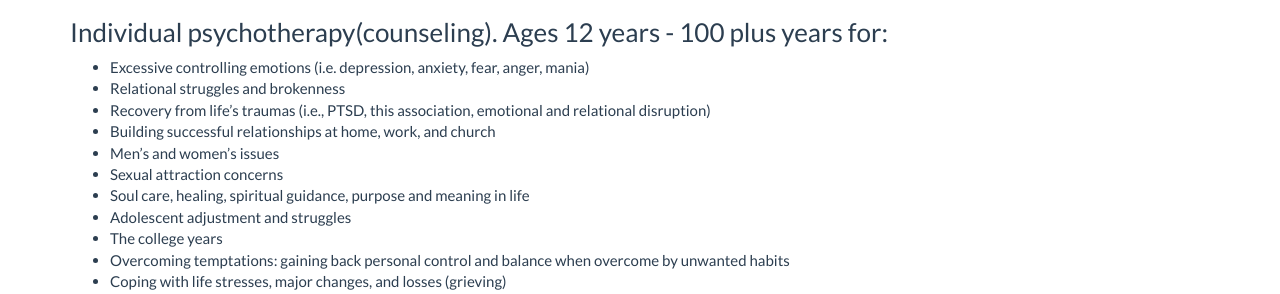
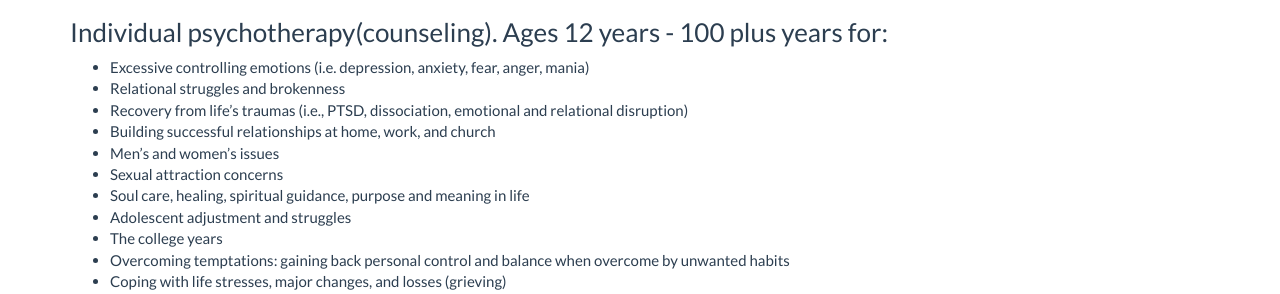
Before and after one commit to fotoetienne/jayspalding, a Jekyll site: the page built from cv.md, in a window 1280 px wide and 900 px high, scrolled down 500 px. Shown: the part 159-453 px from the top of the window. Built offline with Jekyll 4.4.1, drawn with Linux system fonts in a browser that asks for light colours; nearby versions of some CDN libraries.

Commit message:
Update cv.md

```diff
--- a/cv.md
+++ b/cv.md
@@ -38,7 +38,7 @@ BS in Psychology, Social Work/Math minor, University of Illinois.
 
  - Excessive controlling emotions (i.e. depression, anxiety, fear, anger, mania)
  - Relational struggles and brokenness
- - Recovery from life's traumas (i.e., PTSD, this association, emotional and relational disruption)
+ - Recovery from life's traumas (i.e., PTSD, dissociation, emotional and relational disruption)
  - Building successful relationships at home, work, and church
  - Men's and women's issues
  - Sexual attraction concerns
```
